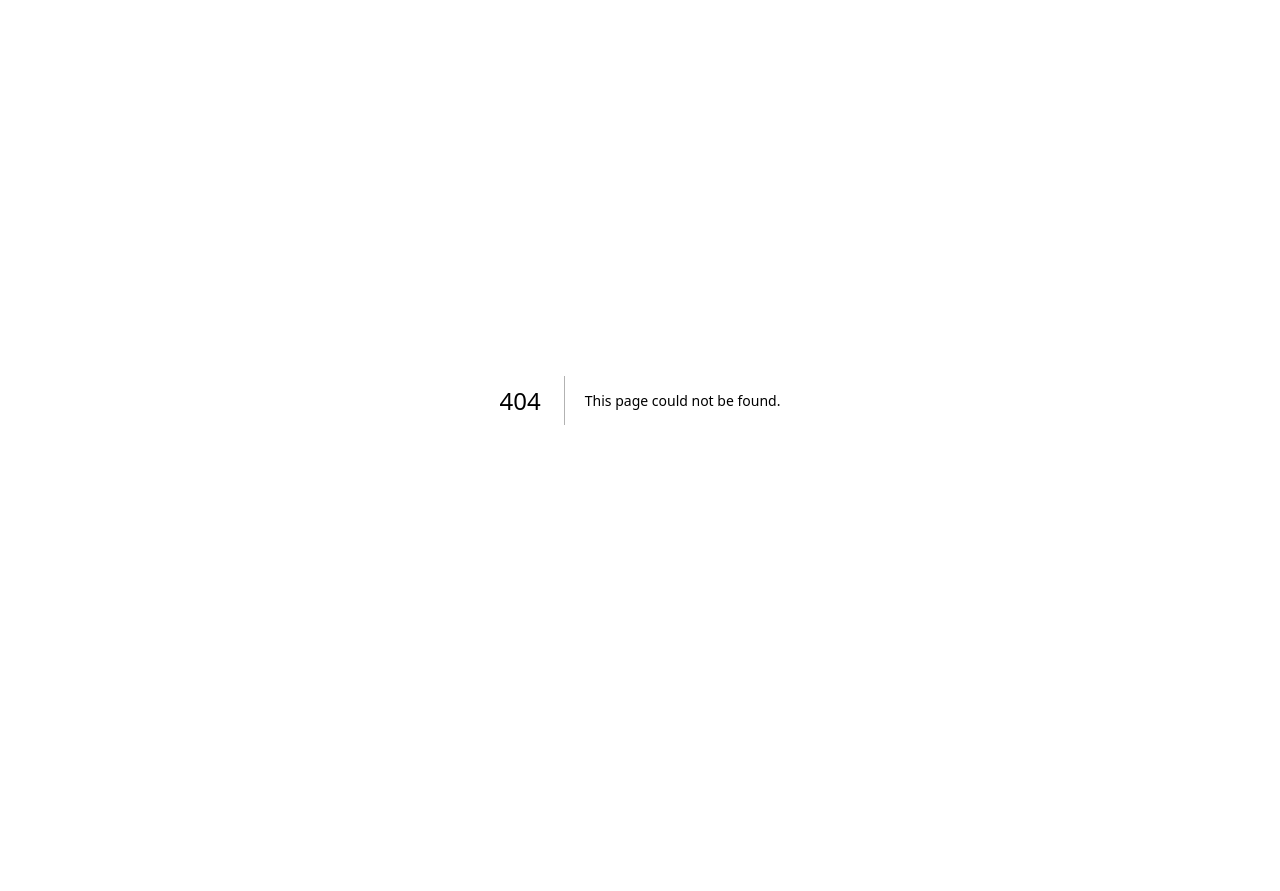
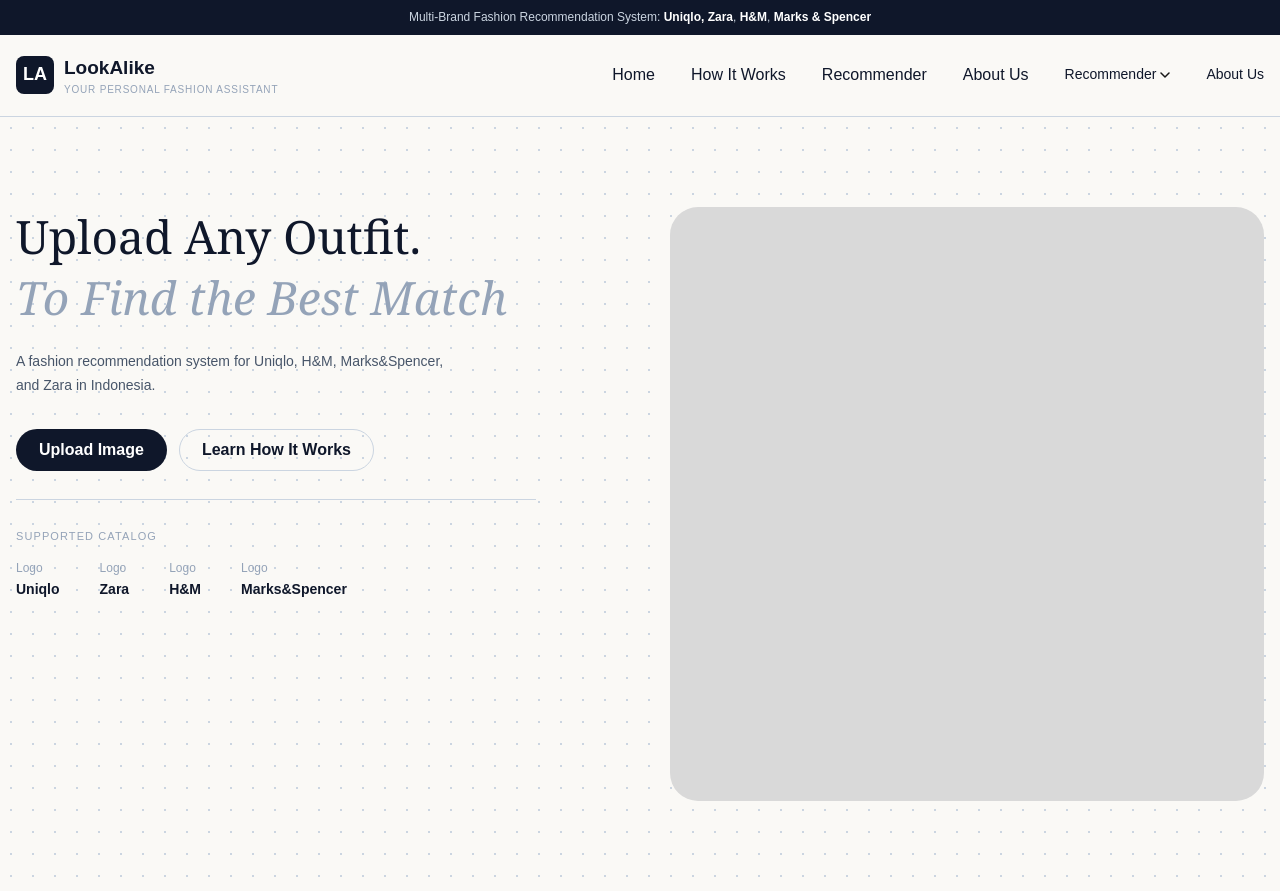
Before and after one commit to VanessaSimanta/LookAlike, a Next.js app in the folder look-alike/: page /home in a window 1280 px wide. Before the commit this address had no page. Before the commit the page ends 800 px from the top, so only its background shows below. Built offline with nearby package versions, Linux system fonts and the light colour scheme.

Commit message:
feat: hero section & theme settings

```diff
--- /dev/null
+++ b/look-alike/app/home/page.tsx
@@ -0,0 +1,6 @@
+import { HeroSection } from "../modules/home/components/heroSection";
+
+export default function HomePage() {
+    return <HeroSection />;
+
+}
--- a/look-alike/app/layout.tsx
+++ b/look-alike/app/layout.tsx
@@ -1,6 +1,9 @@
 import type { Metadata } from "next";
 import { Geist, Geist_Mono } from "next/font/google";
+import "@mantine/core/styles.css";
 import "./globals.css";
+import { ColorSchemeScript, MantineProvider, mantineHtmlProps } from "@mantine/core";
+import { theme } from "../theme";
 
 const geistSans = Geist({
   variable: "--font-geist-sans",
@@ -22,8 +25,14 @@ export default function RootLayout({ children }: LayoutProps<"/">) {
     <html
       lang="en"
       className={`${geistSans.variable} ${geistMono.variable} h-full antialiased`}
+      {...mantineHtmlProps}
     >
-      <body className="min-h-full flex flex-col">{children}</body>
+      <head>
+        <ColorSchemeScript />
+      </head>
+      <body className="min-h-full flex flex-col">
+        <MantineProvider theme={theme}>{children}</MantineProvider>
+      </body>
     </html>
   );
 }
--- /dev/null
+++ b/look-alike/app/modules/home/components/heroSection.tsx
@@ -0,0 +1,163 @@
+'use client';
+
+import { Box, Button, Container, Divider, Group, SimpleGrid, Stack, Text, Title } from '@mantine/core';
+
+const catalog = [
+  { label: 'Uniqlo' },
+  { label: 'Zara' },
+  { label: 'H&M' },
+  { label: 'Marks&Spencer' },
+];
+
+const navLinks = [
+  { label: 'Home', href: '#' },
+  { label: 'How It Works', href: '#' },
+  { label: 'Recommender', href: '#' },
+  { label: 'About Us', href: '#' },
+];
+
+export function HeroSection() {
+  return (
+    <Box bg="brand.1" mih="100vh">
+      <Box bg="brand.8" py={8}>
+        <Text fz="xs" ta="center" c="brand.4">
+          Multi-Brand Fashion Recommendation System:{' '}
+          <Text component="span" fz="xs" fw={600} c="brand.0">
+            Uniqlo, Zara
+          </Text>
+          ,{' '}
+          <Text component="span" fz="xs" fw={600} c="brand.0">
+            H&amp;M
+          </Text>,{' '}
+          <Text component="span" fz="xs" fw={600} c="brand.0">
+            Marks &amp; Spencer
+          </Text>
+        </Text>
+      </Box>
+
+      <Box component="header" bg="brand.1" style={{ borderBottom: '1px solid var(--mantine-color-brand-4)' }}>
+        <Container size="xl" py={18}>
+          <Group justify="space-between">
+            <Group gap={10}>
+              <Box
+                bg="brand.8"
+                c="brand.0"
+                w={38}
+                h={38}
+                fz="lg"
+                fw={600}
+                style={{ borderRadius: 8, display: 'flex', alignItems: 'center', justifyContent: 'center' }}
+              >
+                LA
+              </Box>
+              <Stack gap={0}>
+                <Text fz={19} fw={600} c="brand.8">
+                  LookAlike
+                </Text>
+                <Text fz={10} tt="uppercase" c="brand.3" style={{ letterSpacing: '0.08em' }}>
+                  Your Personal Fashion Assistant
+                </Text>
+              </Stack>
+            </Group>
+
+            <Group gap={36} visibleFrom="sm">
+              {navLinks.map((link) => (
+                <Text
+                  key={link.label}
+                  component="a"
+                  href={link.href}
+                  fz="md"
+                  c="brand.8"
+                  style={{ textDecoration: 'none' }}
+                >
+                  {link.label}
+                </Text>
+              ))}
+
+              <Group gap={4} style={{ cursor: 'pointer' }}>
+                <Text component="span" fz="sm" c="brand.8">
+                  Recommender
+                </Text>
+                <svg width="10" height="6" viewBox="0 0 10 6" fill="none">
+                  <path
+                    d="M1 1L5 5L9 1"
+                    stroke="currentColor"
+                    strokeWidth="1.5"
+                    strokeLinecap="round"
+                    strokeLinejoin="round"
+                  />
+                </svg>
+              </Group>
+
+              <Text component="a" href="#" fz="sm" c="brand.8" style={{ textDecoration: 'none' }}>
+                About Us
+              </Text>
+            </Group>
+          </Group>
+        </Container>
+      </Box>
+
+      {/* Hero */}
+      <Box
+        py={90}
+        style={{
+          backgroundImage: 'radial-gradient(var(--mantine-color-brand-4) 1.2px, transparent 1.2px)',
+          backgroundSize: '22px 22px',
+        }}
+      >
+        <Container size="xl">
+          <SimpleGrid cols={{ base: 1, md: 2 }} spacing={60} verticalSpacing={60}>
+            <Stack gap={0}>
+              <Title order={1} fz={46} fw={500} c="brand.8">
+                Upload Any Outfit.
+              </Title>
+              <Title order={2} fz={46} fw={400} fs="italic" c="brand.3">
+                To Find the Best Match
+              </Title>
+
+              <Text mt={22} maw={440} c="brand.7" fz="sm" lh={1.65}>
+                A fashion recommendation system for Uniqlo, H&amp;M, Marks&amp;Spencer, and Zara in
+                Indonesia.
+              </Text>
+
+              <Group gap={12} mt={32}>
+                <Button size="md" radius="xl" color="brand.8">
+                  Upload Image
+                </Button>
+                <Button
+                  size="md"
+                  radius="xl"
+                  variant="outline"
+                  color="brand.8"
+                  styles={{ root: { borderColor: 'var(--mantine-color-brand-4)' } }}
+                >
+                  Learn How It Works
+                </Button>
+              </Group>
+
+              <Divider my={28} maw={520} color="brand.4" />
+
+              <Text fz={11} tt="uppercase" c="brand.3" mb={14} style={{ letterSpacing: '0.1em' }}>
+                Supported Catalog
+              </Text>
+              <Group gap={40}>
+                {catalog.map((item) => (
+                  <Stack key={item.label} gap={2}>
+                    <Text fz="xs" c="brand.3">
+                      Logo
+                    </Text>
+                    <Text fz="sm" fw={600} c="brand.8">
+                      {item.label}
+                    </Text>
+                  </Stack>
+                ))}
+              </Group>
+            </Stack>
+
+            <Box bg="brand.6" style={{ aspectRatio: '1 / 1', borderRadius: 28 }} />
+          </SimpleGrid>
+        </Container>
+      </Box>
+    </Box>
+  );
+}
--- a/look-alike/app/page.tsx
+++ b/look-alike/app/page.tsx
@@ -1,69 +1,7 @@
-import Image from "next/image";
+import HomePage from "./home/page";
 
-export default function Home() {
+export default function Page() {
   return (
-    <div className="flex flex-col flex-1 items-center justify-center bg-zinc-50 font-sans dark:bg-black">
-      <main className="flex flex-1 w-full max-w-3xl flex-col items-center justify-between py-32 px-16 bg-white dark:bg-black sm:items-start">
-        <Image
-          className="dark:invert h-5 w-[100px]"
-          src="/next.svg"
-          alt="Next.js logo"
-          width={100}
-          height={20}
-          priority
-        />
-        <div className="flex flex-col items-center gap-6 text-center sm:items-start sm:text-left">
-          <h1 className="max-w-xs text-3xl font-semibold leading-10 tracking-tight text-black dark:text-zinc-50">
-            To get started, edit the{" "}
-            <code className="rounded bg-black/[.06] px-1.5 py-0.5 font-mono text-[0.9em] dark:bg-white/[.08]">
-              page.tsx
-            </code>{" "}
-            file.
-          </h1>
-          <p className="max-w-md text-lg leading-8 text-zinc-600 dark:text-zinc-400">
-            Looking for a starting point or more instructions? Head over to{" "}
-            <a
-              href="https://vercel.com/templates?framework=next.js&utm_source=create-next-app&utm_medium=appdir-template-tw&utm_campaign=create-next-app"
-              className="font-medium text-zinc-950 dark:text-zinc-50"
-            >
-              Templates
-            </a>{" "}
-            or the{" "}
-            <a
-              href="https://nextjs.org/learn?utm_source=create-next-app&utm_medium=appdir-template-tw&utm_campaign=create-next-app"
-              className="font-medium text-zinc-950 dark:text-zinc-50"
-            >
-              Learning
-            </a>{" "}
-            center.
-          </p>
-        </div>
-        <div className="flex flex-col gap-4 text-base font-medium sm:flex-row">
-          <a
-            className="flex h-12 w-full items-center justify-center gap-2 rounded-full bg-foreground px-5 text-background transition-colors hover:bg-[#383838] dark:hover:bg-[#ccc] md:w-[158px]"
-            href="https://vercel.com/new?utm_source=create-next-app&utm_medium=appdir-template-tw&utm_campaign=create-next-app"
-            target="_blank"
-            rel="noopener noreferrer"
-          >
-            <Image
-              className="dark:invert h-[14px] w-4"
-              src="/vercel.svg"
-              alt="Vercel logomark"
-              width={16}
-              height={14}
-            />
-            Deploy Now
-          </a>
-          <a
-            className="flex h-12 w-full items-center justify-center rounded-full border border-solid border-black/[.08] px-5 transition-colors hover:border-transparent hover:bg-black/[.04] dark:border-white/[.145] dark:hover:bg-[#1a1a1a] md:w-[158px]"
-            href="https://nextjs.org/docs?utm_source=create-next-app&utm_medium=appdir-template-tw&utm_campaign=create-next-app"
-            target="_blank"
-            rel="noopener noreferrer"
-          >
-            Documentation
-          </a>
-        </div>
-      </main>
-    </div>
+    <HomePage />
   );
 }
--- /dev/null
+++ b/look-alike/theme.ts
@@ -0,0 +1,26 @@
+import { createTheme, MantineColorsTuple } from '@mantine/core';
+
+const brand: MantineColorsTuple = [
+  '#FFFFFF', // white
+  '#FAF9F6', // light cream
+  '#F1F5F9', // light blue 1
+  '#94A3B8', // light blue 2
+  '#CBD5E1', // light gray
+  '#E11D48', // red
+  '#D9D9D9', // gray - brown
+  '#475569', // dark gray
+  '#0F172A', // dark blue
+  '#0F172A', // black
+];
+
+export const theme = createTheme({
+  colors: { brand },
+  primaryColor: 'brand',
+  primaryShade: { light: 6, dark: 8 },
+
+  fontFamily: 'var(--font-sans, -apple-system, BlinkMacSystemFont, sans-serif)',
+
+  headings: {
+    fontFamily: 'var(--font-display, Georgia, serif)',
+  },
+});
```
